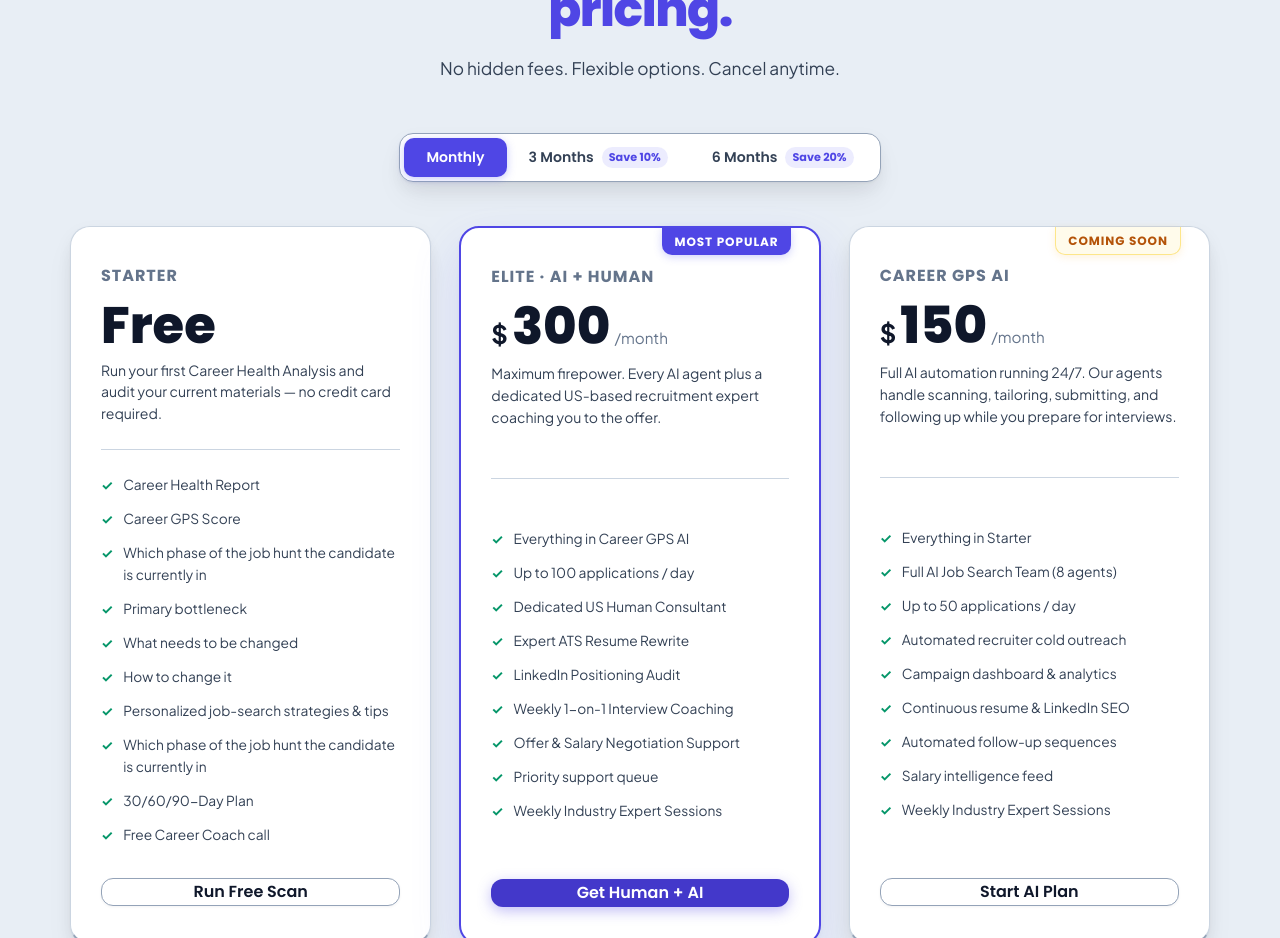
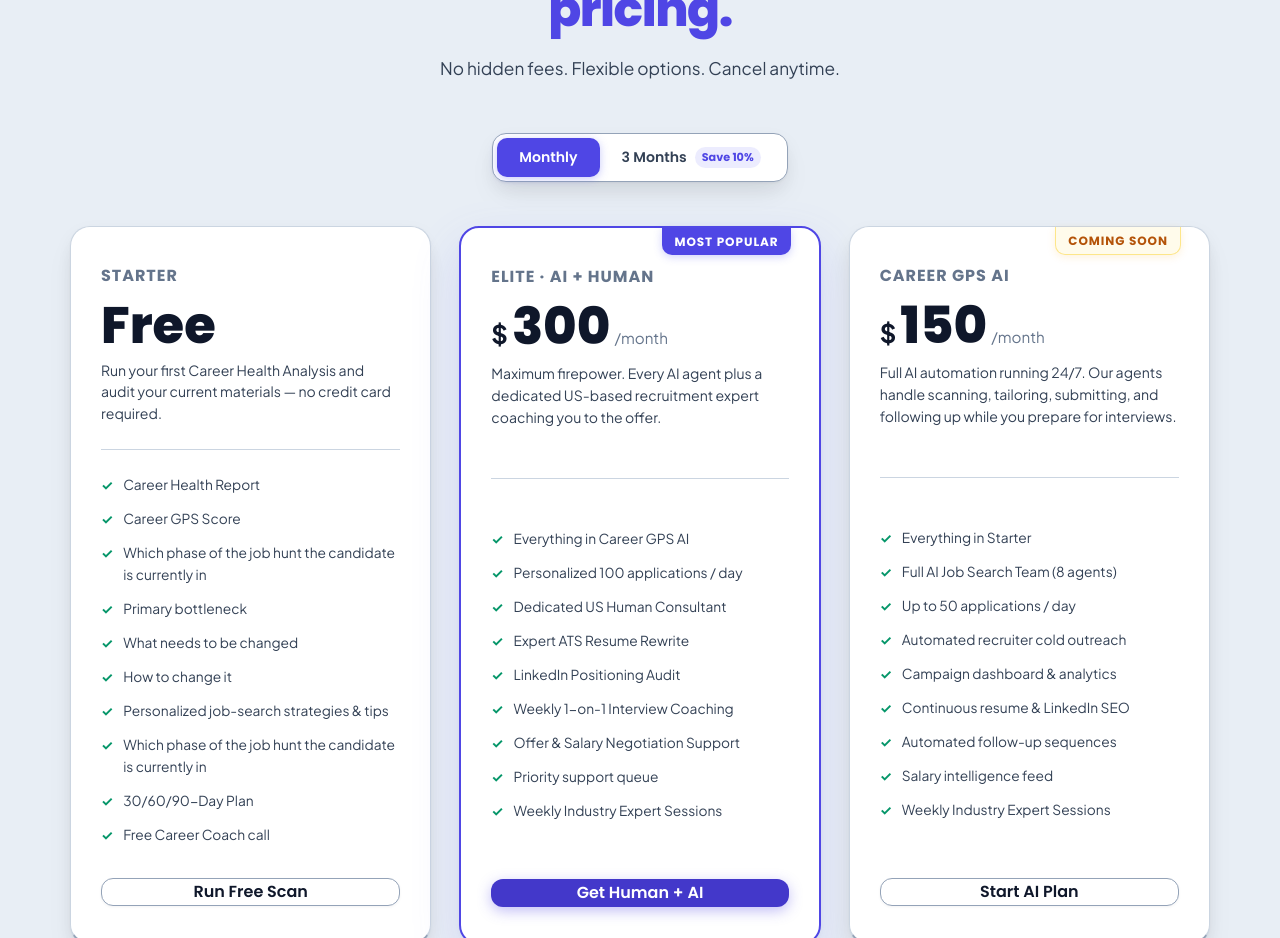
Before and after one commit to Aditya-2629/carrer-gps-v1.0.0, a React (Vite) app: page / in a window 1280 px wide. Shown: the part 7840-8778 px from the top of the page. Built offline with nearby package versions, Linux system fonts and the light colour scheme.

Commit message:
feat(pricing): remove 6-month option and refine Elite plan feature description

```diff
--- a/src/components/PricingSection.jsx
+++ b/src/components/PricingSection.jsx
@@ -15,12 +15,6 @@ export default function PricingSection() {
       eliteSub: 'Billed every 3 months ($810) — save $90',
       aiPrice: '135',
       aiSub: 'Billed every 3 months ($405) — save $45',
-    },
-    biannual: {
-      elitePrice: '240',
-      eliteSub: 'Billed every 6 months ($1,440) — save $360',
-      aiPrice: '120',
-      aiSub: 'Billed every 6 months ($720) — save $180',
     },
   };
 
@@ -58,15 +52,6 @@ export default function PricingSection() {
               onClick={() => setBillingCycle('quarterly')}
             >
               3 Months <span className="badge-save">Save 10%</span>
-            </button>
-            <button
-              className={`toggle-option ${billingCycle === 'biannual' ? 'active' : ''}`}
-              id="billingBiannualBtn"
-              role="radio"
-              aria-checked={billingCycle === 'biannual'}
-              onClick={() => setBillingCycle('biannual')}
-            >
-              6 Months <span className="badge-save">Save 20%</span>
             </button>
           </div>
         </div>
@@ -130,7 +115,7 @@ export default function PricingSection() {
 
             <ul className="plan-features-list">
               <li><span className="check-emerald">✓</span> Everything in Career GPS AI</li>
-              <li><span className="check-emerald">✓</span> Up to 100 applications / day</li>
+              <li><span className="check-emerald">✓</span> Personalized 100 applications / day</li>
               <li><span className="check-emerald">✓</span> Dedicated US Human Consultant</li>
               <li><span className="check-emerald">✓</span> Expert ATS Resume Rewrite</li>
               <li><span className="check-emerald">✓</span> LinkedIn Positioning Audit</li>
```
